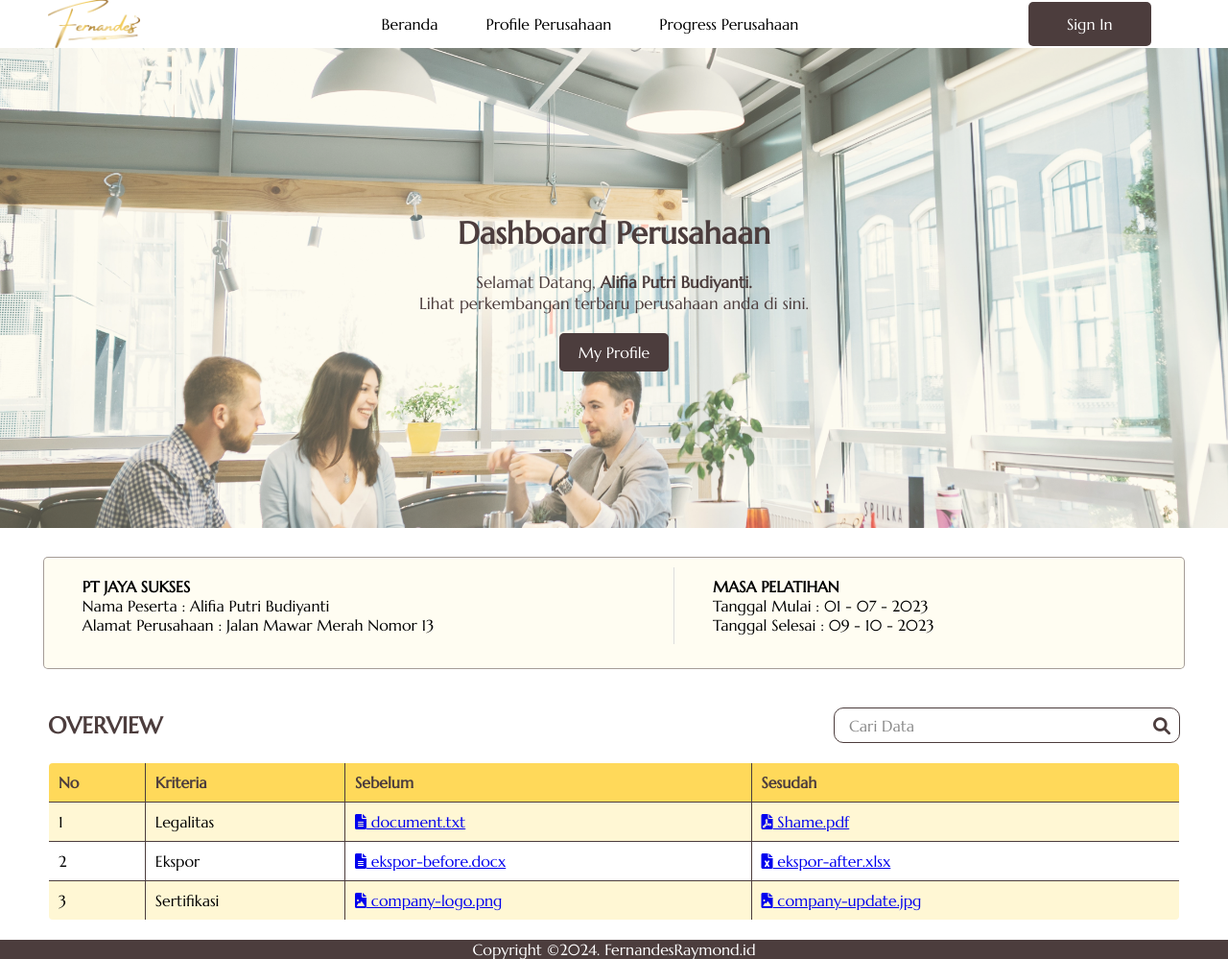
After one commit to yosaphatprs/testimoni-elecomp, a CodeIgniter 4 app: the page made by app/Views/DashboardUser.php in a window 1280 px wide. The commit adds this page. Shown: the whole page at 96% size. Run offline with PHP 8.4 and a stand-in for CodeIgniter, Linux system fonts and the light colour scheme; the template is opened without the code that fills it, so the values that code supplies are empty; some libraries are stand-ins or nearby versions.

Commit message:
dashboard user

```diff
--- /dev/null
+++ b/app/Views/DashboardUser.php
@@ -0,0 +1,332 @@
+<?= $this->extend('Layout/user_layout') ?>
+
+<?= $this->section('title') ?>
+Dashboard Perusahaan
+<?= $this->endSection() ?>
+
+<?= $this->section('head') ?>
+<link rel="stylesheet" href="https://cdnjs.cloudflare.com/ajax/libs/font-awesome/6.0.0-beta3/css/all.min.css">
+
+<style>
+    /* Hero Section */
+    .hero-section {
+        height: calc(100vh - 300px);
+        background: url('<?= base_url('images/hero-dashboarduser.jpg') ?>') no-repeat center center;
+        background-size: cover;
+        display: flex;
+        justify-content: center;
+        align-items: center;
+        position: relative;
+        text-align: center;
+        color: #4C3D3D;
+    }
+
+    .hero-section::before {
+        content: '';
+        position: absolute;
+        top: 0;
+        left: 0;
+        width: 100%;
+        height: 100%;
+        background-color: #FFF7D4;
+        opacity: 0.3;
+        z-index: 1;
+    }
+
+    .hero-section * {
+        position: relative;
+        z-index: 2;
+    }
+
+    .hero-text {
+        max-width: 600px;
+    }
+
+    .hero-text h1 {
+        font-size: 32px;
+        margin-bottom: 20px;
+        font-weight: bold;
+    }
+
+    .hero-text p {
+        font-size: 17px;
+        margin-bottom: 30px;
+    }
+
+    .hero-text .btn {
+        padding: 10px 20px;
+        font-size: 16px;
+        background-color: #4C3D3D;
+        color: #FFF;
+        border: none;
+        border-radius: 5px;
+        cursor: pointer;
+        text-decoration: none;
+    }
+
+    .hero-text .btn:hover {
+        background-color: #3b3131;
+    }
+
+
+
+    /* Styling untuk Contact Details dan Address Details */
+    .company-information {
+        display: flex;
+        justify-content: center;
+        background-color: rgba(255, 247, 212, 0.3);
+        width: 93%;
+        align-items: center;
+        padding: 10px 30px;
+        gap: 30px;
+        border-radius: 5px;
+        border: 1px solid rgba(76, 61, 61, 0.5);
+        margin: 30px auto 0;
+    }
+
+    /* Styling for user and bootcamp details */
+    .user-details,
+    .bootcamp-details {
+        border-radius: 8px;
+        margin-bottom: 15px;
+        padding: 10px;
+        width: auto;
+        white-space: nowrap;
+        flex-grow: 1;
+    }
+
+    .user-details {
+        position: relative;
+        padding-right: 30px;
+    }
+
+    .user-details::after {
+        content: "";
+        width: 1px;
+        height: 100%;
+        background-color: #ddd;
+        position: absolute;
+        top: 0;
+        right: 0;
+    }
+
+    /* Profile content padding */
+    .content-profile {
+        padding-left: 50px;
+        padding-right: 50px;
+        padding-top: 20px;
+        padding-bottom: 20px;
+    }
+
+    .search-bar-container {
+        display: flex;
+        justify-content: space-between;
+        align-items: center;
+        margin-top: 20px;
+    }
+
+    .overview-title {
+        font-size: 24px;
+        font-weight: bold;
+        color: #4C3D3D;
+    }
+
+    .search-input-container {
+    display: flex;
+    justify-content: flex-end;
+    align-items: center;
+    width: 361px;
+    position: relative; /* Tambahkan ini untuk membuat posisi icon berdasarkan container */
+}
+
+
+    .search-input {
+        width: 100%;
+        height: 37px;
+        padding: 0 40px 0 15px;
+        background-color: #FFFFFF;
+        border: 1px solid #4C3D3D;
+        border-radius: 10px;
+        font-family: 'Marcellus', sans-serif;
+        font-size: 16px;
+        color: #898989;
+        box-sizing: border-box;
+    }
+
+    .search-input::placeholder {
+        color: #898989;
+    }
+
+    .search-icon {
+        position: absolute;
+        right: 10px;
+        top: 50%;
+        transform: translateY(-50%);
+        font-size: 18px;
+        color: #4C3D3D;
+        cursor: pointer;
+    }
+    /* Table styling */
+    .table-container {
+        margin-top: 20px;
+
+    }
+
+    table {
+        width: 100%;
+        border-collapse: collapse;
+        margin-top: 20px;
+        border-radius: 5px;
+        overflow: hidden;
+    }
+
+    table, th, td {
+        border: 1px solid #4C3D3D;
+    }
+
+    th {
+        padding: 10px;
+        text-align: left;
+        background-color: #FFD95A;
+        color: #4C3D3D;
+    }
+
+    tbody tr:nth-child(odd) {
+        background-color: #FFF7D4;
+    }
+
+    tbody tr:nth-child(even) {
+        background-color: #FFFFFF;
+    }
+
+    td {
+        padding: 10px;
+        text-align: left;
+    }
+
+
+</style>
+<?= $this->endSection() ?>
+
+<?= $this->section('content') ?>
+<div class="hero-section">
+    <div class="hero-text">
+        <h1>Dashboard Perusahaan</h1>
+        <p>Selamat Datang, <b>Alifia Putri Budiyanti.</b>
+            <br>Lihat perkembangan terbaru perusahaan anda di sini.</br></p>
+        <a href="<?= base_url('/Home') ?>" class="btn">My Profile</a>
+    </div>
+</div>
+
+<div class="company-information">
+    <div class="user-details">
+        <h4>PT JAYA SUKSES</h4>
+        <p>Nama Peserta : Alifia Putri Budiyanti</p>
+        <p>Alamat Perusahaan : Jalan Mawar Merah Nomor 13</p>
+    </div>
+    <div class="bootcamp-details">
+        <h4>MASA PELATIHAN</h4>
+        <p>Tanggal Mulai  : 01 - 07 - 2023</p>
+        <p>Tanggal Selesai : 09 - 10 - 2023</p>
+    </div>
+</div>
+
+<div class="content-profile">
+<div class="search-bar-container">
+    <h2 class="overview-title">OVERVIEW</h2>
+    <div class="search-input-container">
+        <input type="text" class="search-input" placeholder="Cari Data">
+        <i class="fas fa-search search-icon"></i>
+    </div>
+</div>
+
+
+    <!-- Table Section -->
+    <div class="table-container">
+        <table>
+            <thead>
+                <tr>
+                    <th>No</th>
+                    <th>Kriteria</th>
+                    <th>Sebelum</th>
+                    <th>Sesudah</th>
+                </tr>
+            </thead>
+            <tbody>
+                <tr>
+                    <td>1</td>
+                    <td>Legalitas</td>
+                    <td>
+                        <a href="<?= base_url('documents/document.txt') ?>" target="_blank">
+                            <i class="<?= getFileIcon('documents/document.txt') ?>"></i> <?= basename('documents/document.txt') ?>
+                        </a>
+                    </td>
+                    <td>
+                        <a href="<?= base_url('documents/Shame.pdf') ?>" target="_blank">
+                            <i class="<?= getFileIcon('documents/Shame.pdf') ?>"></i> <?= basename('documents/Shame.pdf') ?>
+                        </a>
+                    </td>
+                </tr>
+                <tr>
+                    <td>2</td>
+                    <td>Ekspor</td>
+                    <td>
+                        <a href="<?= base_url('documents/ekspor-before.docx') ?>" target="_blank">
+                            <i class="<?= getFileIcon('documents/ekspor-before.docx') ?>"></i> <?= basename('documents/ekspor-before.docx') ?>
+                        </a>
+                    </td>
+                    <td>
+                        <a href="<?= base_url('documents/ekspor-after.xlsx') ?>" target="_blank">
+                            <i class="<?= getFileIcon('documents/ekspor-after.xlsx') ?>"></i> <?= basename('documents/ekspor-after.xlsx') ?>
+                        </a>
+                    </td>
+                </tr>
+                <tr>
+                    <td>3</td>
+                    <td>Sertifikasi</td>
+                    <td>
+                        <a href="<?= base_url('documents/company-logo.png') ?>" target="_blank">
+                            <i class="<?= getFileIcon('documents/company-logo.png') ?>"></i> <?= basename('documents/company-logo.png') ?>
+                        </a>
+                    </td>
+                    <td>
+                        <a href="<?= base_url('documents/company-update.jpg') ?>" target="_blank">
+                            <i class="<?= getFileIcon('documents/company-update.jpg') ?>"></i> <?= basename('documents/company-update.jpg') ?>
+                        </a>
+                    </td>
+                </tr>
+            </tbody>
+        </table>
+    </div>
+
+
+
+</div>
+
+<?= $this->endSection() ?>
+
+<?php
+function getFileIcon($file) {
+    $extension = strtolower(pathinfo($file, PATHINFO_EXTENSION)); // Get the file extension
+
+    // Return the appropriate Font Awesome icon class based on the file extension
+    switch ($extension) {
+        case 'jpg':
+        case 'jpeg':
+        case 'png':
+        case 'gif':
+            return 'fas fa-file-image';  // Image file icon
+        case 'pdf':
+            return 'fas fa-file-pdf';    // PDF file icon
+        case 'doc':
+        case 'docx':
+        case 'txt':
+            return 'fas fa-file-alt';    // Document file icon (Word, text)
+        case 'xls':
+        case 'xlsx':
+            return 'fas fa-file-excel';  // Excel file icon
+        default:
+            return 'fas fa-file';        // Generic file icon for unknown types
+    }
+}
+?>
```
Also changed, not shown: app/Controllers/DashboardUserController.php (added, +11 -0 lines), app/Views/Login.php (+13 -4 lines), public/images/hero-dashboarduser.jpg (added).
